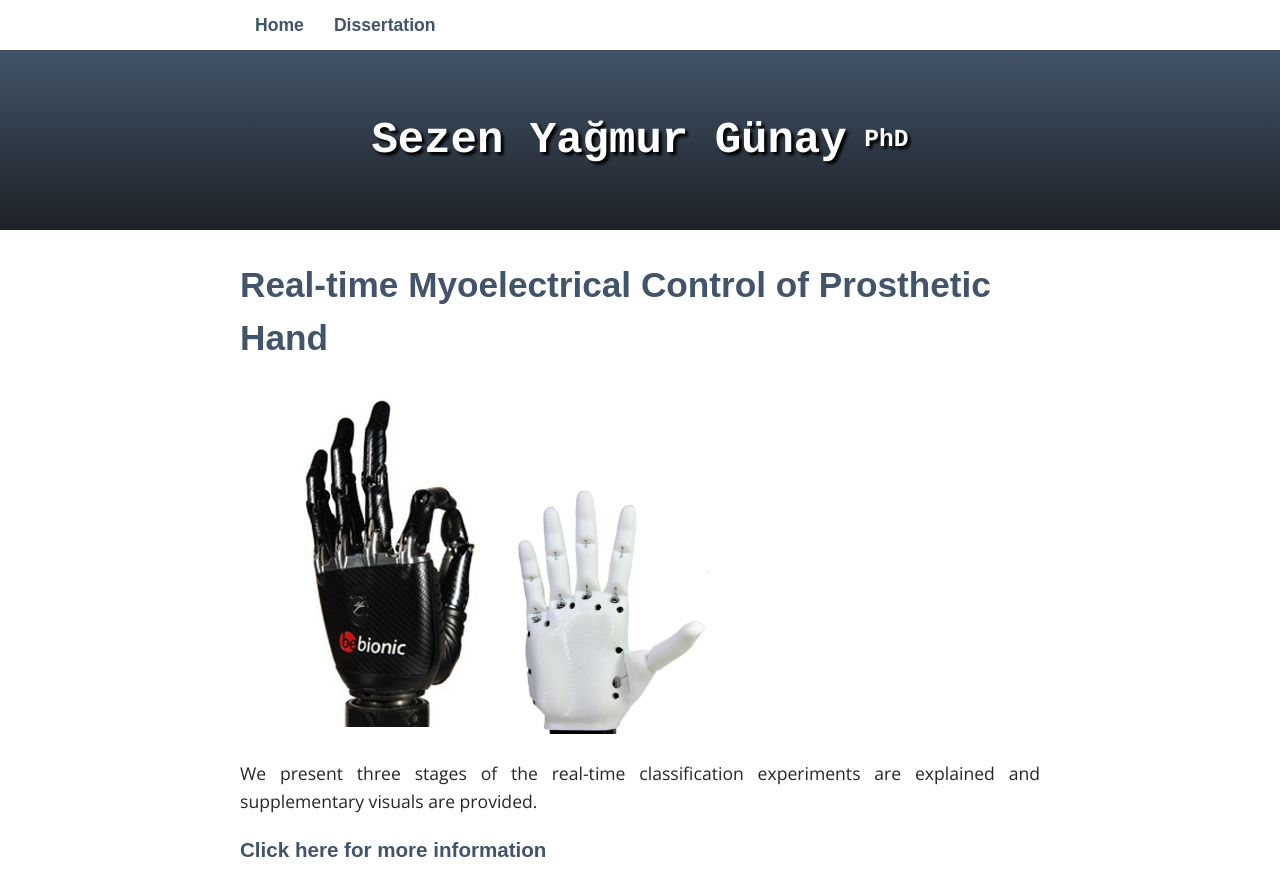
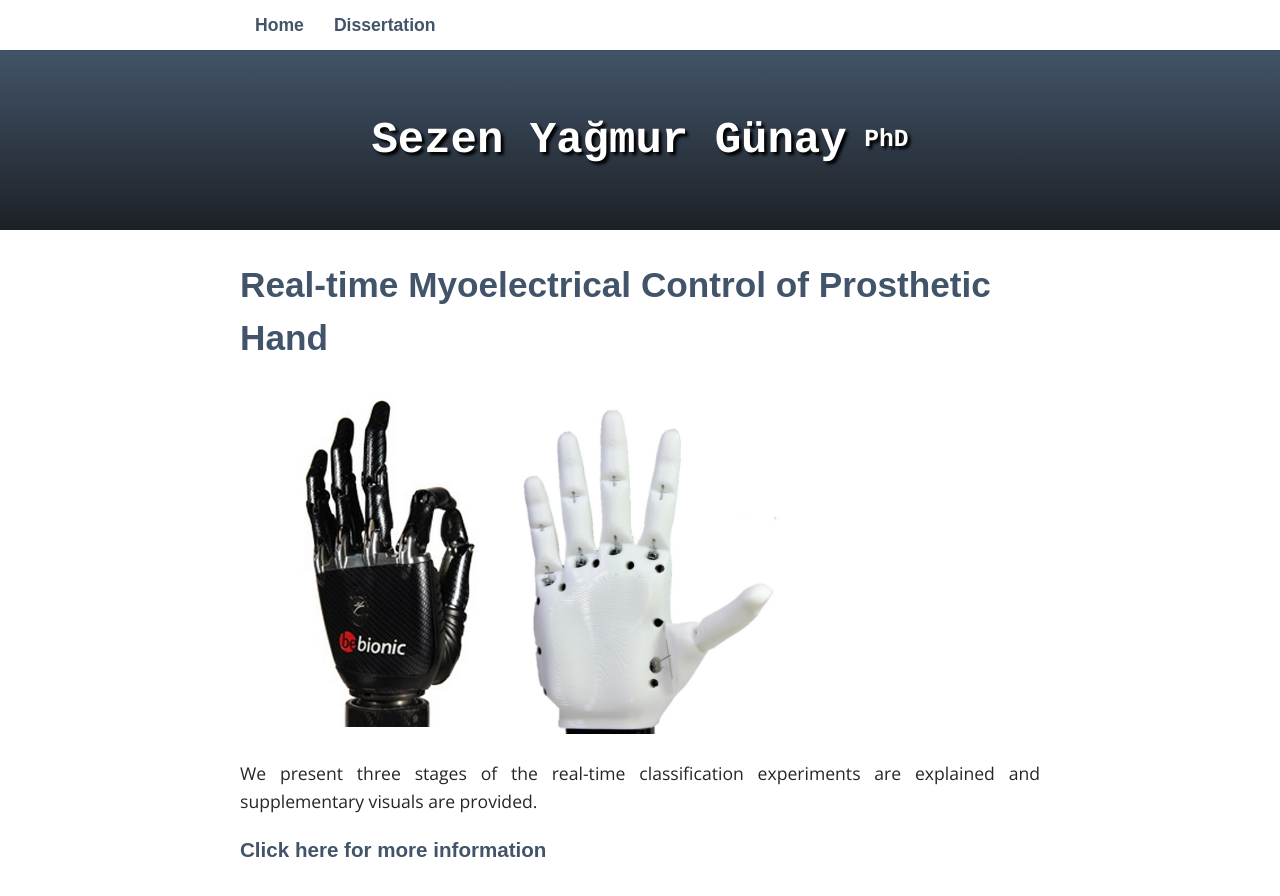
Before and after one commit to syagmur/syagmur.github.io, a Jekyll site: the page built from Dissertation/index.html, in a window 1280 px wide and 900 px high. Shown: the top 896 px of the window. Built offline with Jekyll 4.4.1, drawn with Linux system fonts in a browser that asks for light colours; nearby versions of some CDN libraries; some web fonts are replaced; library files that are not in the unit come from our copies.

Commit message:
Update index.html

```diff
--- a/Dissertation/index.html
+++ b/Dissertation/index.html
@@ -8,7 +8,7 @@ title: Dissertation
 <div id="wrapper">
 <figure>
 <img class="fblogo" border="0" width="30%" alt="Bebionics" src="/images/be1.png"/></a>
-<img  class="fblogo" border="0" width="30%" alt="Ada Hand" src="/images/adahand.png"/></a>
+<img  class="fblogo" border="0" width="40%" alt="Ada Hand" src="/images/adahand.png"/></a>
 </figure>
 </div>
 
```
